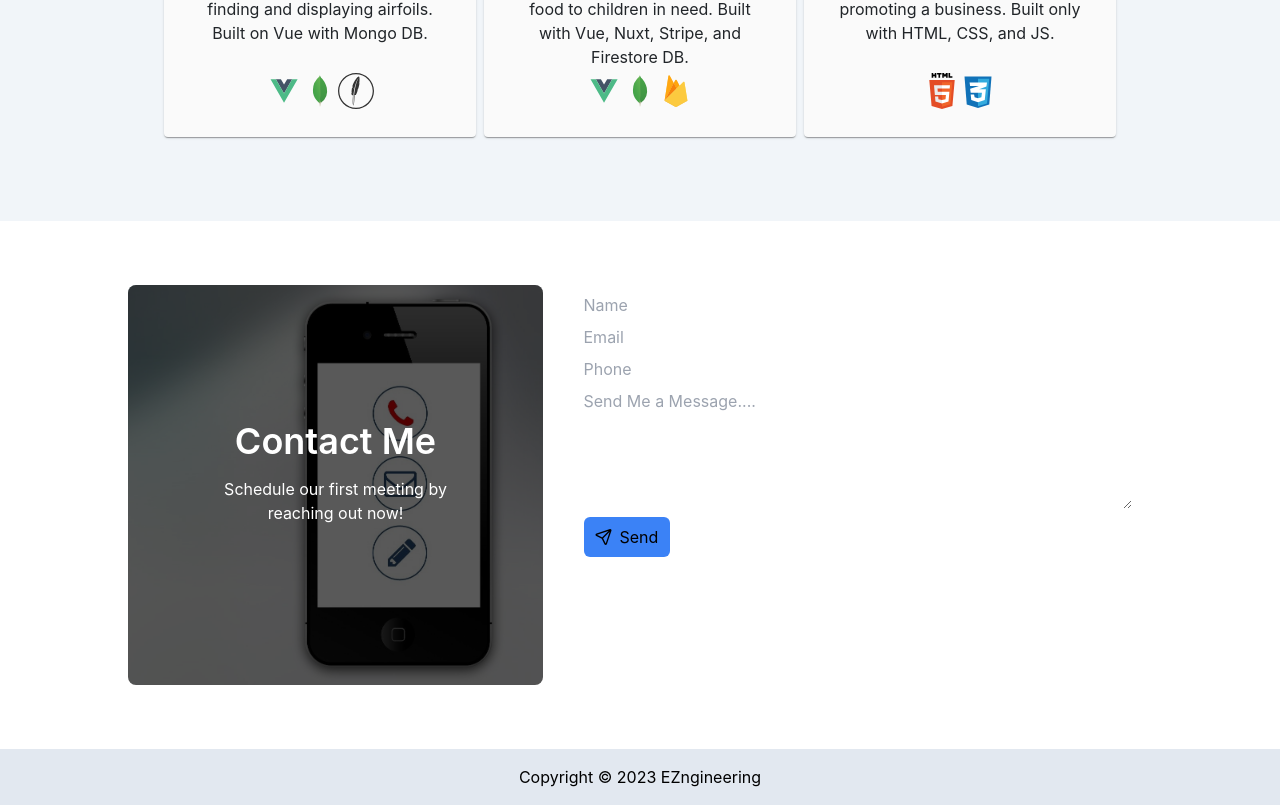
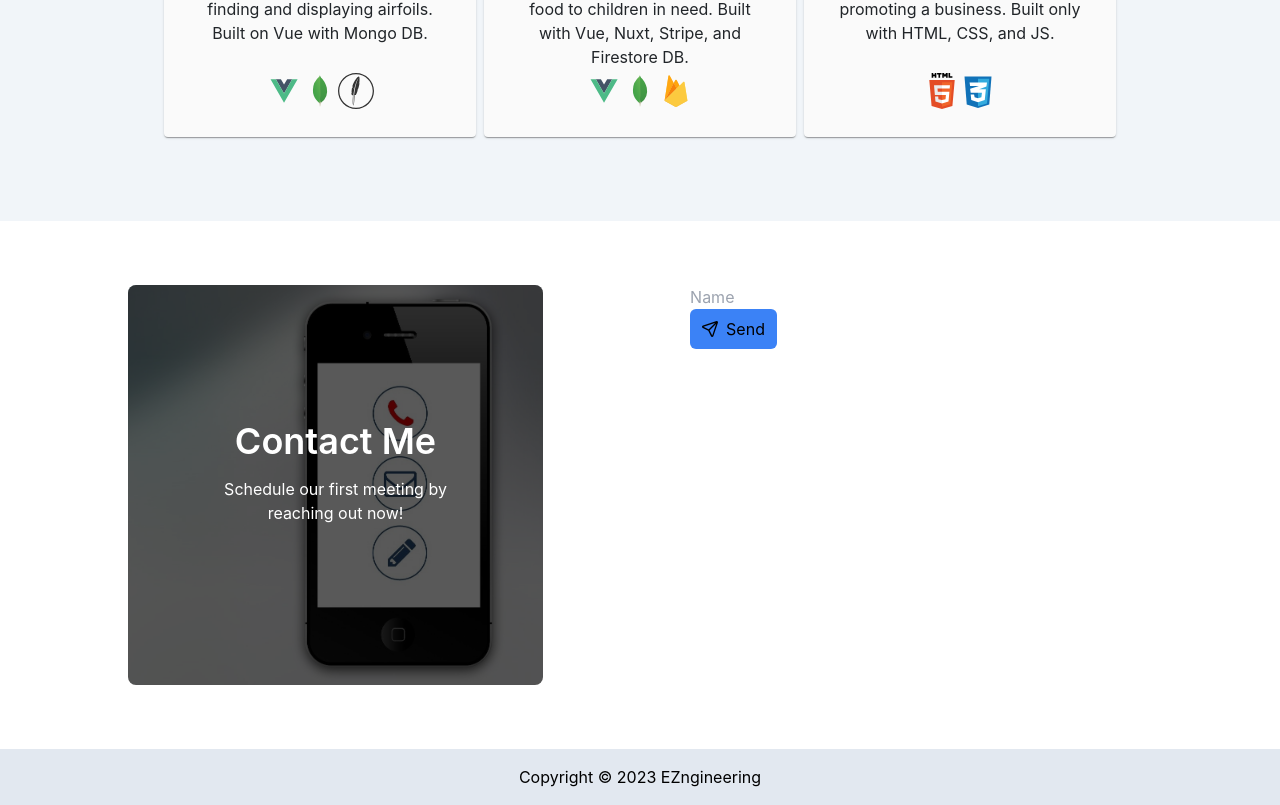
Before and after one commit to danielenriquez59/nuxt-portfolio, a Nuxt app: page / in a window 1280 px wide. Shown: the part 1575-2380 px from the top of the page. Built offline with nearby package versions, Linux system fonts and the light colour scheme.

Commit message:
testing inputs

```diff
--- a/components/Contact.vue
+++ b/components/Contact.vue
@@ -16,24 +16,7 @@
                 </div>
             </div>
             <form class="col-span-12 md:col-span-7 justify-self-center" name="contact" method="POST" data-netlify="true">
-                <div class="flex flex-column gap-2 my-2">
-                    <InputText id="name" v-model="state.name" placeholder="Name" :pt="{
-                        root: { class: 'w-3/4' }
-                    }" />
-                </div>
-                <div class="flex flex-column gap-2 my-2">
-                    <InputText id="email" v-model="state.email" placeholder="Email" :pt="{
-                        root: { class: 'w-3/4' }
-                    }" />
-                </div>
-                <div class="flex flex-column gap-2 my-2">
-                    <InputText id="phone" v-model="state.phone" placeholder="Phone" :pt="{
-                        root: { class: 'w-3/4' }
-                    }" />
-                </div>
-                <div class="flex flex-column gap-2 my-2">
-                    <Textarea autoresize v-model="state.message" rows="5" cols="52" placeholder="Send Me a Message...." />
-                </div>
+                <input placeholder="Name" class="w-full" type="text" />
                 <!-- <Button label="Send" type="submit" class="p-button-raised my-4" icon="pi pi-send"></Button> -->
                 <button type="submit" class="bg-blue-500 p-2 rounded-md px-3 hover:bg-blue-400 active:bg-blue-900">
                     <div class="flex gap-2 items-center"> <i class="pi pi-send text-black"></i>Send</div>
```
